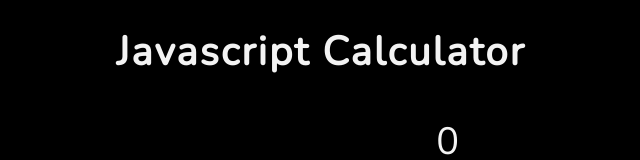
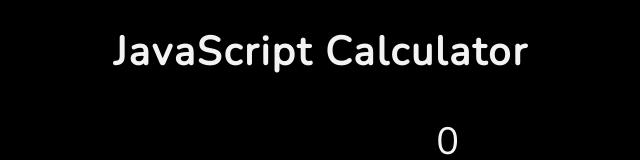
Before and after one commit to zwetekamm/JavaScript_Calculator, a plain HTML site: page index.html in a window 1280 px wide. Shown: the top 160 px of the page, without its empty margins (319-959 px from the left). Drawn offline with nearby package versions, Linux system fonts and the light colour scheme.

Commit message:
Update index.html

```diff
--- a/index.html
+++ b/index.html
@@ -1,12 +1,12 @@
 <!DOCTYPE html>
 <html>
 <head>
-	<title>Javascript Calculator</title>
+	<title>JavaScript Calculator</title>
 	<link rel="stylesheet" type="text/css" href="style.css">
 	<link href="https://fonts.googleapis.com/css?family=Nunito" rel="stylesheet">
 </head>
 <body>
-	<h1>Javascript  Calculator</h1>
+	<h1>JavaScript  Calculator</h1>
 
 	<div id="calculator">
 		<div class="row">
```
